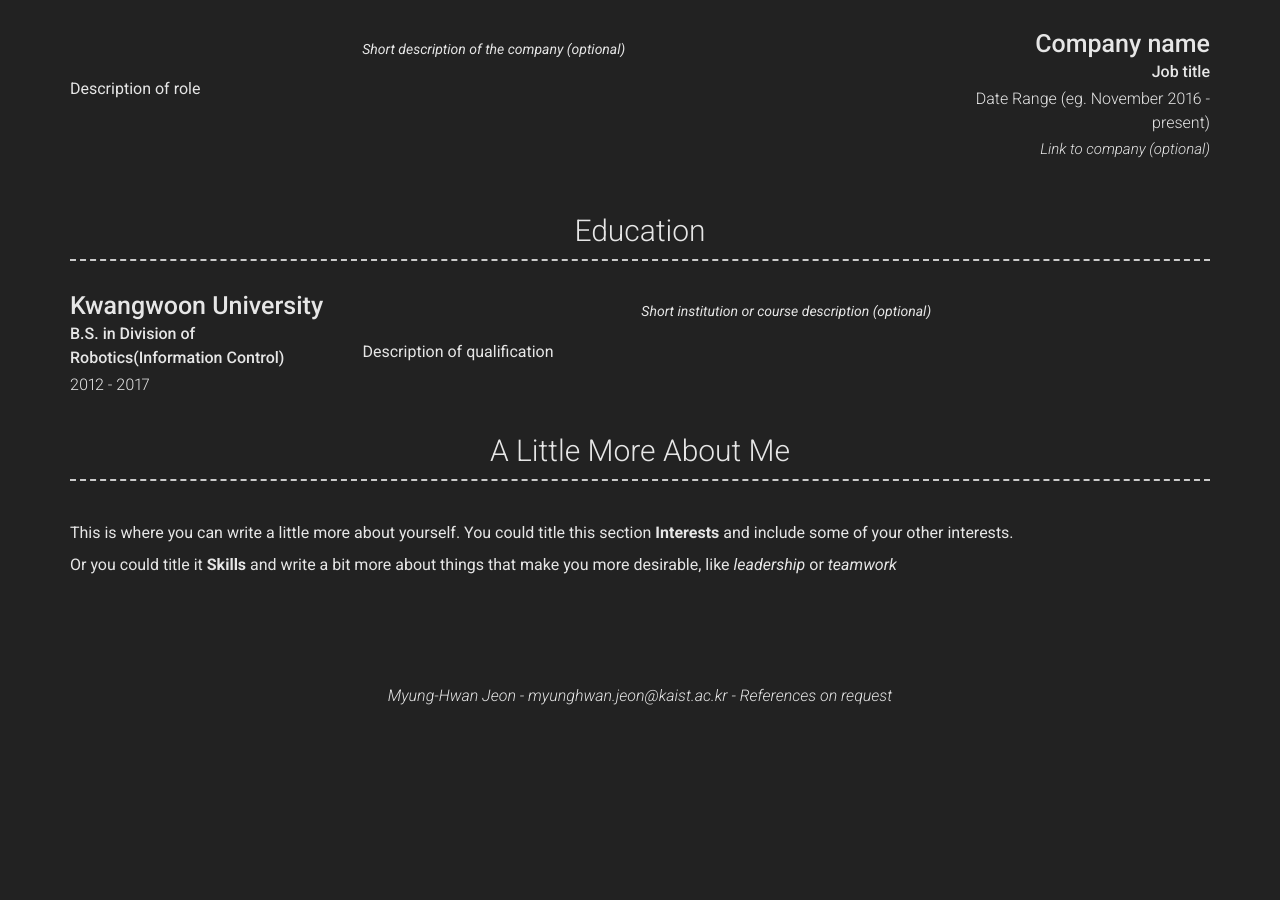
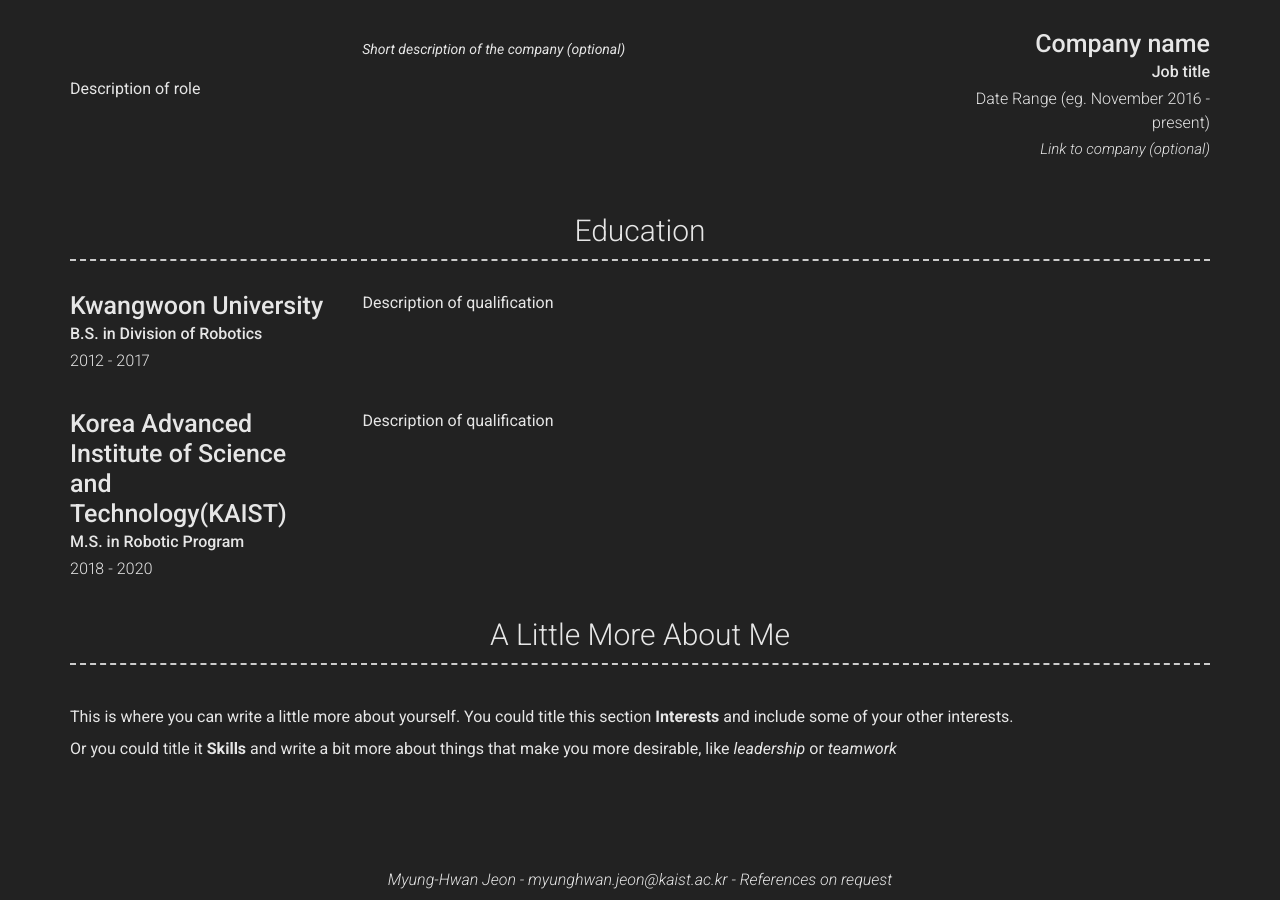
Before and after one commit to MyungHwanJeon/MyungHwanJeon.github.io, a Jekyll site: the page built from index.md, in a window 1280 px wide and 900 px high, scrolled down 945 px. Built offline with Jekyll 4.4.1, drawn with Linux system fonts in a browser that asks for light colours; nearby versions of some CDN libraries; before the commit the page ends 1661 px from its top, so only the background shows below that.

Commit message:
Update _config.yml

```diff
--- a/_config.yml
+++ b/_config.yml
@@ -99,10 +99,14 @@
     content:
       - layout: top-left
         title: Kwangwoon University
-        sub_title: B.S. in Division of Robotics(Information Control)
+        sub_title: B.S. in Division of Robotics
         caption: 2012 - 2017
-        quote: >
-          Short institution or course description (optional)
+        description: | # this will include new lines to allow paragraphs
+          Description of qualification
+      - layout: top-left
+        title: Korea Advanced Institute of Science and Technology(KAIST)
+        sub_title: M.S. in Robotic Program
+        caption: 2018 - 2020
         description: | # this will include new lines to allow paragraphs
           Description of qualification
   - title: A Little More About Me
```
